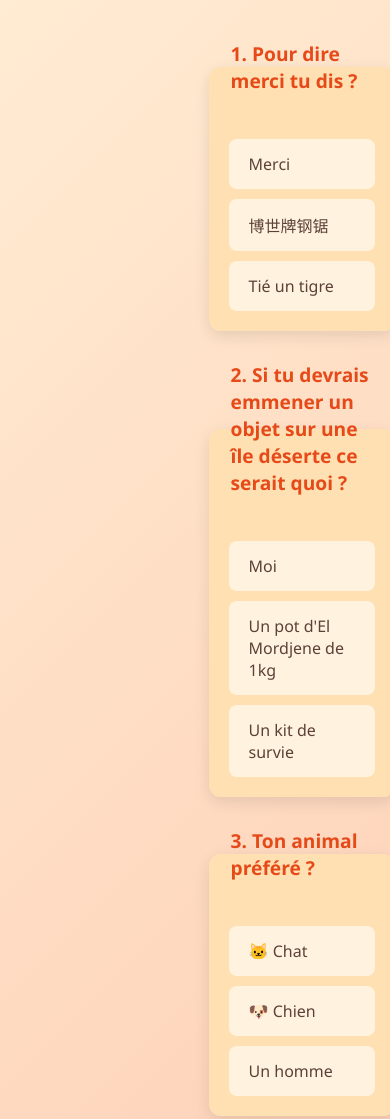
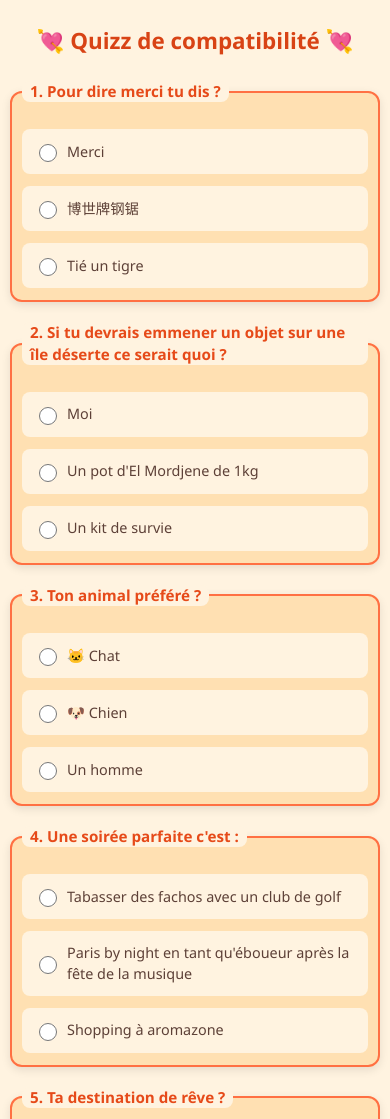
Before and after one commit to Raphael-SDG/Quizz, a plain HTML site: page quizz.html in a window 390 px wide. Shown: the top 1119 px of the page. Drawn offline with Linux system fonts and the light colour scheme.

Commit message:
Résolution des problèmes daffichages du quizz

```diff
--- a/index.css
+++ b/index.css
@@ -1,55 +1,42 @@
-/* === GLOBAL === */
 body {
     margin: 0;
     font-family: 'Segoe UI', sans-serif;
     background: linear-gradient(135deg, #ffecd2, #fcb69f);
-    min-height: 100vh;
     display: flex;
     justify-content: center;
     align-items: center;
-    padding: 20px;
+    height: 100vh;
     animation: fadeIn 1s ease-in;
 }
 
-/* === CONTAINER === */
 .container {
+    text-align: center;
     background: #fff3e0;
-    padding: 2rem;
+    padding: 40px;
     border-radius: 20px;
     box-shadow: 0 10px 25px rgba(0, 0, 0, 0.1);
     animation: float 3s ease-in-out infinite;
-    max-width: 600px;
-    width: 100%;
-    box-sizing: border-box;
-    text-align: center;
 }
 
-/* === TITRE === */
 .title {
-    font-size: 1.8rem;
+    font-size: 2em;
     color: #d84315;
-    margin-bottom: 2rem;
+    margin-bottom: 30px;
 }
 
-/* === BOUTONS === */
 .buttons {
     display: flex;
-    flex-wrap: wrap;
     justify-content: center;
-    gap: 1rem;
+    gap: 20px;
 }
 
 .btn {
-    padding: 1rem 1.5rem;
-    font-size: 1rem;
+    padding: 15px 25px;
+    font-size: 1em;
     border: none;
     border-radius: 12px;
     cursor: pointer;
     transition: transform 0.2s ease, background-color 0.3s ease;
-    min-width: 120px;
-    text-align: center;
-    flex: 1 1 40%;
-    max-width: 200px;
 }
 
 .btn:hover {
@@ -66,7 +53,7 @@ body {
     color: #bf360c;
 }
 
-/* === ANIMATIONS === */
+/* Animations */
 @keyframes fadeIn {
     from { opacity: 0; transform: translateY(20px); }
     to { opacity: 1; transform: translateY(0); }
@@ -76,19 +63,3 @@ body {
     0%, 100% { transform: translateY(0); }
     50% { transform: translateY(-10px); }
 }
-
-/* === RESPONSIVE === */
-@media (max-width: 480px) {
-    .title {
-        font-size: 1.5rem;
-    }
-
-    .btn {
-        font-size: 0.95rem;
-        padding: 0.8rem 1.2rem;
-    }
-
-    .container {
-        padding: 1.5rem;
-    }
-}
--- a/quizz.html
+++ b/quizz.html
@@ -3,41 +3,68 @@
 <head>
     <meta charset="UTF-8" />
     <title>Quizz de compatibilité</title>
-    <link href="index.css" rel="stylesheet">
     <style>
-        body {
+        * {
+            box-sizing: border-box;
+        }
+
+        html, body {
+            margin: 0;
+            padding: 0;
+            min-height: 100vh;
             font-family: 'Segoe UI', sans-serif;
             background-color: #fff3e0;
-            padding: 40px;
-            max-width: 700px;
-            margin: auto;
+            overflow-x: hidden;
+            overflow-y: auto;
         }
 
+        /* Conteneur principal */
+        #main-container {
+            width: 100%;
+            max-width: 100%;
+            margin: 0 auto;
+            padding: 20px 15px;
+            min-height: 100vh;
+        }
+
+        /* Titre */
         h1 {
             text-align: center;
             color: #d84315;
+            font-size: 1.8rem;
+            margin-bottom: 30px;
+            word-break: break-word;
+            padding: 0 10px;
         }
 
+        /* Bloc de question */
         fieldset {
-            border: none;
-            margin-bottom: 30px;
+            border: 2px solid #ff7043;
+            margin-bottom: 25px;
             background: #ffe0b2;
-            padding: 20px;
+            padding: 20px 15px;
             border-radius: 12px;
-            box-shadow: 0 5px 15px rgba(0, 0, 0, 0.1);
+            box-shadow: 0 3px 10px rgba(0, 0, 0, 0.1);
+            word-wrap: break-word;
+            position: relative;
         }
 
         legend {
             font-weight: bold;
-            font-size: 1.2em;
+            font-size: 1.1em;
             color: #e64a19;
-            margin-bottom: 10px;
+            padding: 0 10px;
+            background-color: #fff3e0;
+            border-radius: 8px;
+            word-break: break-word;
+            line-height: 1.4;
         }
 
+        /* Options */
         .option-group {
             display: flex;
             flex-direction: column;
-            gap: 10px;
+            gap: 12px;
             margin-top: 15px;
         }
 
@@ -45,20 +72,13 @@
             display: flex;
             align-items: center;
             background-color: #fff3e0;
-            padding: 12px 18px;
+            padding: 15px;
             border-radius: 8px;
             cursor: pointer;
             border: 2px solid transparent;
             transition: all 0.3s ease;
-        }
-
-        .option input[type="radio"] {
-            display: none;
-        }
-
-        .option span {
-            font-size: 1em;
-            color: #5d4037;
+            word-break: break-word;
+            min-height: 50px;
         }
 
         .option:hover {
@@ -66,37 +86,52 @@
             border-color: #fb8c00;
         }
 
-        .option input[type="radio"]:checked + span {
-            color: white;
-            background-color: #fb8c00;
-            padding: 10px 14px;
-            border-radius: 6px;
-            box-shadow: 0 2px 6px rgba(0,0,0,0.2);
+        .option input[type="radio"] {
+            margin-right: 12px;
+            width: 20px;
+            height: 20px;
+            cursor: pointer;
         }
 
+        .option span {
+            font-size: 1rem;
+            color: #5d4037;
+            word-break: break-word;
+            line-height: 1.4;
+            flex: 1;
+        }
+
+        .option:has(input[type="radio"]:checked) {
+            background-color: #fb8c00;
+            border-color: #f57c00;
+        }
+
+        .option:has(input[type="radio"]:checked) span {
+            color: white;
+            font-weight: 500;
+        }
+
+        /* Bouton */
         button {
             background-color: #ff7043;
             color: white;
-            padding: 12px 24px;
-            font-size: 1em;
+            padding: 15px 20px;
+            font-size: 1.1rem;
             border: none;
             border-radius: 10px;
             cursor: pointer;
             display: block;
-            margin: 40px auto 0;
+            margin: 40px auto 30px;
             transition: background-color 0.3s ease;
+            width: 100%;
+            max-width: 300px;
         }
 
         button:hover {
             background-color: #f4511e;
         }
-        .info-msg {
-            font-style: italic;
-            font-size: 0.95rem;
-            color: #d84315;
-            margin-top: 10px;
-        }
 
+        /* Toasts */
         #toast-container {
             position: fixed;
             bottom: 20px;
@@ -104,9 +139,11 @@
             transform: translateX(-50%);
             z-index: 999;
             display: flex;
-            flex-direction: column-reverse; /* To pile toasts du plus récent en bas */
+            flex-direction: column-reverse;
             align-items: center;
             gap: 10px;
+            padding: 0 15px;
+            max-width: 95%;
         }
 
         .toast {
@@ -118,6 +155,9 @@
             box-shadow: 0 4px 10px rgba(0,0,0,0.2);
             opacity: 0;
             animation: fadeInOut 10s ease forwards;
+            text-align: center;
+            word-wrap: break-word;
+            max-width: 100%;
         }
 
         @keyframes fadeInOut {
@@ -127,10 +167,84 @@
             100% { opacity: 0; transform: translateY(20px); }
         }
 
+        /* Styles pour mobile */
+        @media (max-width: 768px) {
+            #main-container {
+                padding: 15px 10px;
+            }
+
+            h1 {
+                font-size: 1.6rem;
+                margin-bottom: 25px;
+            }
+
+            fieldset {
+                padding: 15px 12px;
+                margin-bottom: 20px;
+            }
+
+            legend {
+                font-size: 1rem;
+                padding: 0 8px;
+            }
+
+            .option {
+                padding: 12px;
+                min-height: 45px;
+            }
+
+            .option span {
+                font-size: 0.95rem;
+            }
+
+            button {
+                padding: 12px 20px;
+                font-size: 1rem;
+                margin: 30px auto 20px;
+            }
+
+            .toast {
+                font-size: 0.9rem;
+                padding: 10px 15px;
+            }
+        }
+
+        /* Styles pour très petits écrans */
+        @media (max-width: 480px) {
+            #main-container {
+                padding: 10px 8px;
+            }
+
+            h1 {
+                font-size: 1.4rem;
+            }
+
+            fieldset {
+                padding: 12px 10px;
+            }
+
+            legend {
+                font-size: 0.95rem;
+            }
+
+            .option {
+                padding: 10px;
+            }
+
+            .option input[type="radio"] {
+                width: 18px;
+                height: 18px;
+                margin-right: 10px;
+            }
+
+            .option span {
+                font-size: 0.9rem;
+            }
+        }
     </style>
 </head>
 <body>
-
+<div id="main-container">
     <h1>💘 Quizz de compatibilité 💘</h1>
 
     <form id="quizzForm">
@@ -162,7 +276,7 @@
         </fieldset>
 
         <fieldset>
-        <legend>4. Une soirée parfaite c’est :</legend>
+            <legend>4. Une soirée parfaite c'est :</legend>
             <div class="option-group">
                 <label class="option"><input type="radio" name="q4" value="a"><span>Tabasser des fachos avec un club de golf</span></label>
                 <label class="option"><input type="radio" name="q4" value="b"><span>Paris by night en tant qu'éboueur après la fête de la musique</span></label>
@@ -190,6 +304,7 @@
 
         <button type="submit">💌 Valider le quizz</button>
     </form>
+</div>
 
 <script>
     const reponsesCorrectes = {
@@ -201,7 +316,6 @@
         q6: "b",
     };
 
-
     const messagesSpéciaux = {
         q1: { b: "Tu sais ce que ça veut dire au moins ou t'es juste un peu raciste" },
         q2: { a: "Merci mais tu m'objectifies un peu là" },
@@ -209,8 +323,6 @@
         q4: { c: "Dédicace à ma Niacinamide et ma Vitanime C" },
         q6: { a: "En gros c'est quand un mec t'explique un truc alors que tu le sais déjà comme là par exemple" }
     };
-
-
 
     function showToast(message) {
         const container = document.getElementById("toast-container");
@@ -220,12 +332,10 @@
 
         container.appendChild(toast);
 
-
         setTimeout(() => {
             toast.remove();
         }, 15000);
     }
-
 
     document.querySelectorAll('input[type="radio"]').forEach(radio => {
         radio.addEventListener("click", (e) => {
@@ -265,7 +375,8 @@
             }
         });
 
-        localStorage.setItem("scoreQuizz", score);
+        // Stockage temporaire du score (remplace localStorage)
+        sessionStorage.setItem("scoreQuizz", score);
         window.location.href = "resultat.html";
     });
 </script>
```
Lines whose indentation alone changed are shown as unchanged.
